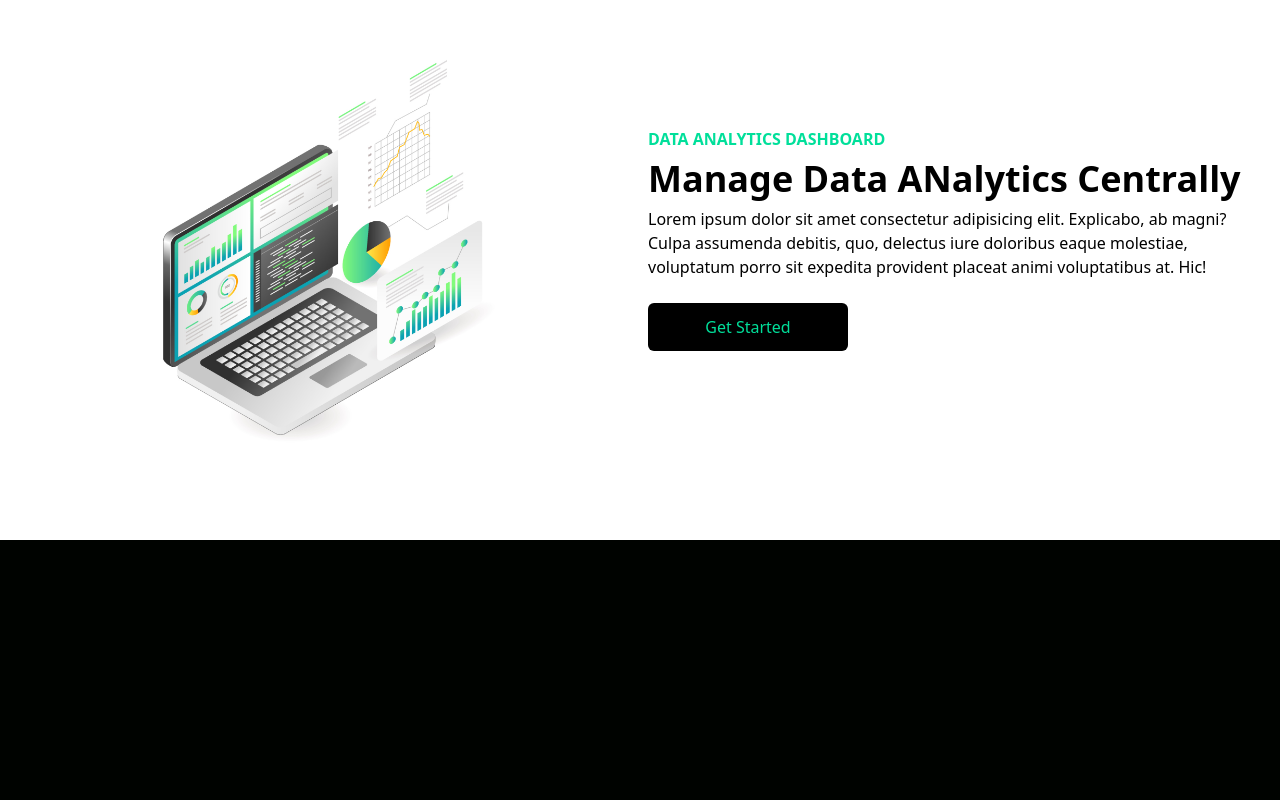
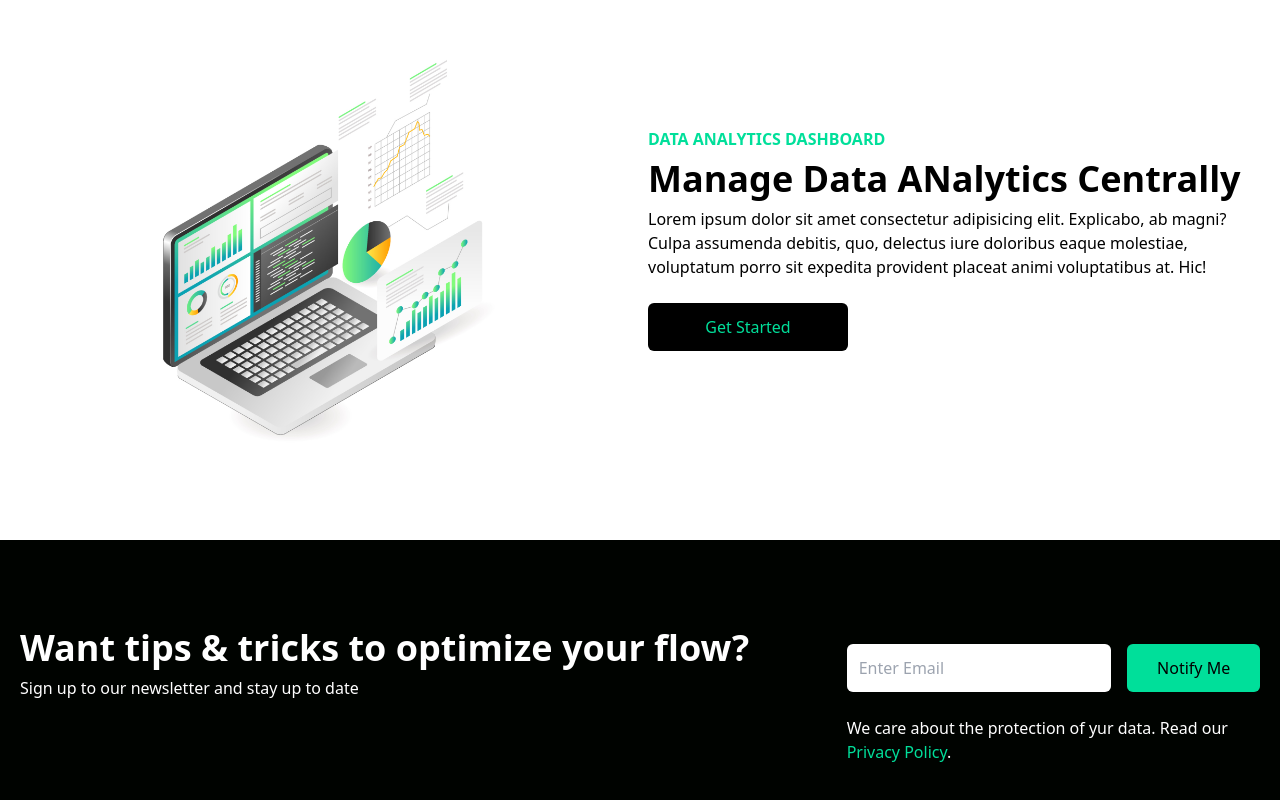
Before and after one commit to Uncle-Solomon/ReactTutorial, a React (Create React App) app: page / in a window 1280 px wide. Shown: the part 837-1637 px from the top of the page. Before the commit the page ends 1377 px from the top, so only its background shows below. Built offline with nearby package versions, Linux system fonts and the light colour scheme.

Commit message:
Newsletter Component

```diff
--- a/src/App.js
+++ b/src/App.js
@@ -2,12 +2,14 @@
 import Navbar from "./components/Navbar";
 import Hero from "./components/Hero";
 import Analytics from "./components/Analytics";
+import Newsletter from "./components/Newsletter";
 function App() {
   return (
     <div>
       <Navbar />
       <Hero />
       <Analytics />
+      <Newsletter />
     </div>
   );
 }
--- /dev/null
+++ b/src/components/Newsletter.jsx
@@ -0,0 +1,37 @@
+import React from "react";
+
+const Newsletter = () => {
+  return (
+    <div className="w-full py-16 text-white px-4">
+      <div className="max-w-[1240px] mx-auto grid lg:grid-cols-3">
+        <div className="lg:col-span-2 my-4">
+          <h1 className="md:text-4xl sm:text-3xl text-xl font-bold py-2">
+            Want tips & tricks to optimize your flow?{" "}
+          </h1>
+          <p>Sign up to our newsletter and stay up to date</p>
+        </div>
+        <div className="my-4">
+          <div className="flex flex-col sm:flex-row items-center justify-between w-full">
+            <input
+              type="email"
+              placeholder="Enter Email"
+              className="p-3 w-full rounded-md text-black "
+            />
+            <button
+              className="bg-[#00df9a] w-[200px] rounded-md font-medium my-6 ml-4 px-3 py-3 text-black"
+              type="button"
+            >
+              Notify Me
+            </button>
+          </div>
+          <p>
+            We care about the protection of yur data. Read our{" "}
+            <span className="text-[#00df9a]">Privacy Policy</span>.
+          </p>
+        </div>
+      </div>
+    </div>
+  );
+};
+
+export default Newsletter;
```
Also changed, not shown: src/components/Cards.jsx (added).
